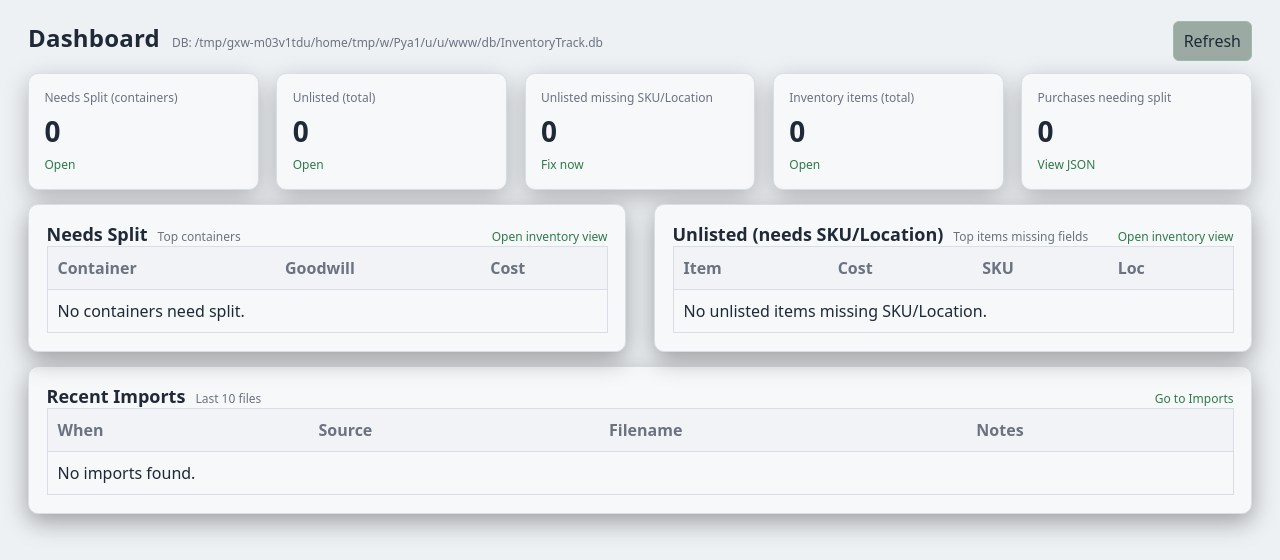
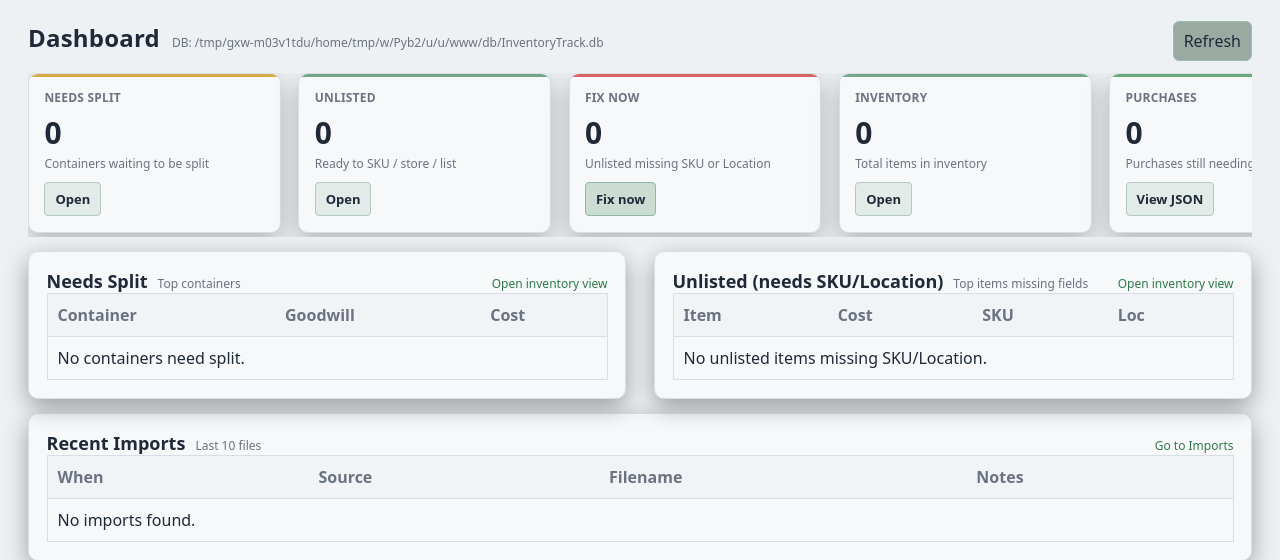
Before and after one commit to ark71/inventorytrack, a FastAPI app: page / in a window 1280 px wide. Shown: the part 76-636 px from the top of the page. Run offline with FastAPI, Linux system fonts and the light colour scheme; data that the repository does not hold is empty.

Commit message:
Refactor KPI display in dashboard: update layout to use flexbox, enhance card styles, and improve accessibility with labels and action buttons.

```diff
--- a/backend/app/static/app.css
+++ b/backend/app/static/app.css
@@ -114,17 +114,19 @@ a:hover { text-decoration: underline; }
   flex-wrap: wrap;
 }
 
-.kpi-grid {
-  display: grid;
-  grid-template-columns: repeat(5, minmax(0, 1fr));
+.kpi-bar {
+  display: flex;
   gap: calc(var(--space) * 1.25);
+  align-items: stretch;
+  overflow-x: auto;
+  padding-bottom: 4px; /* space for scrollbar */
+  scroll-snap-type: x mandatory;
 }
 
-@media (max-width: 1100px) {
-  .kpi-grid { grid-template-columns: repeat(3, minmax(0, 1fr)); }
-}
-@media (max-width: 760px) {
-  .kpi-grid { grid-template-columns: repeat(2, minmax(0, 1fr)); }
+.kpi-bar::-webkit-scrollbar { height: 10px; }
+.kpi-bar::-webkit-scrollbar-thumb {
+  background: color-mix(in srgb, var(--primary) 25%, var(--border));
+  border-radius: 999px;
 }
 
 .kpi-card {
@@ -135,16 +137,78 @@ a:hover { text-decoration: underline; }
   box-shadow:
     0 1px 0 rgba(255,255,255,0.04) inset,
     0 8px 24px rgba(0,0,0,0.25);
+  min-width: 220px;
+  flex: 1 0 220px;
+  scroll-snap-align: start;
+  position: relative;
+  overflow: hidden;
+}
+
+.kpi-card::before {
+  content: "";
+  position: absolute;
+  top: 0;
+  left: 0;
+  right: 0;
+  height: 3px;
+  background: color-mix(in srgb, var(--primary) 65%, transparent);
+}
+
+.kpi-card.kpi-warn::before   { background: color-mix(in srgb, var(--warning) 85%, transparent); }
+.kpi-card.kpi-danger::before { background: color-mix(in srgb, var(--danger) 85%, transparent); }
+.kpi-card.kpi-accent::before { background: color-mix(in srgb, var(--accent) 85%, transparent); }
+
+.kpi-label {
+  color: var(--muted);
+  font-size: 12px;
+  font-weight: 600;
+  letter-spacing: 0.2px;
+  text-transform: uppercase;
 }
 
 .kpi-value {
-  font-size: 28px;
+  font-size: 30px;
   font-weight: 700;
   margin-top: 6px;
-  margin-bottom: 6px;
+  margin-bottom: 2px;
   letter-spacing: 0.3px;
 }
 
+.kpi-sub {
+  color: var(--muted);
+  font-size: 12px;
+  margin-top: 0;
+}
+
+.kpi-actions {
+  margin-top: 10px;
+  display: flex;
+  gap: 8px;
+  flex-wrap: wrap;
+}
+
+.kpi-btn {
+  display: inline-flex;
+  align-items: center;
+  justify-content: center;
+  padding: 7px 10px;
+  border-radius: calc(var(--radius) - 6px);
+  border: 1px solid color-mix(in srgb, var(--primary) 22%, var(--border));
+  background: color-mix(in srgb, var(--primary) 10%, transparent);
+  color: var(--text);
+  text-decoration: none;
+  font-size: 13px;
+  font-weight: 600;
+}
+.kpi-btn:hover {
+  background: color-mix(in srgb, var(--primary) 16%, transparent);
+  text-decoration: none;
+}
+
+.kpi-btn-primary {
+  background: color-mix(in srgb, var(--primary) 22%, transparent);
+  border-color: color-mix(in srgb, var(--primary) 40%, var(--border));
+}
 hr {
   border: none;
   border-top: 1px solid var(--border);
--- a/backend/app/templates/index.html
+++ b/backend/app/templates/index.html
@@ -11,31 +11,50 @@
     </div>
   </div>
 
-  <div class="kpi-grid" style="margin-top: 12px;">
+  <div class="kpi-bar" style="margin-top: 12px;">
+    <div class="kpi-card kpi-warn">
+      <div class="kpi-label">Needs Split</div>
+      <div class="kpi-value" id="kpiNeedsSplit">—</div>
+      <div class="kpi-sub">Containers waiting to be split</div>
+      <div class="kpi-actions">
+        <a class="kpi-btn" href="/inventory?view=needs_split">Open</a>
+      </div>
+    </div>
+
     <div class="kpi-card">
-      <div class="small">Needs Split (containers)</div>
-      <div class="kpi-value" id="kpiNeedsSplit">—</div>
-      <div class="small"><a href="/inventory?view=needs_split">Open</a></div>
+      <div class="kpi-label">Unlisted</div>
+      <div class="kpi-value" id="kpiUnlistedTotal">—</div>
+      <div class="kpi-sub">Ready to SKU / store / list</div>
+      <div class="kpi-actions">
+        <a class="kpi-btn" href="/inventory?view=unlisted">Open</a>
+      </div>
     </div>
+
+    <div class="kpi-card kpi-danger">
+      <div class="kpi-label">Fix Now</div>
+      <div class="kpi-value" id="kpiUnlistedMissing">—</div>
+      <div class="kpi-sub">Unlisted missing SKU or Location</div>
+      <div class="kpi-actions">
+        <a class="kpi-btn kpi-btn-primary" href="/inventory?view=unlisted">Fix now</a>
+      </div>
+    </div>
+
     <div class="kpi-card">
-      <div class="small">Unlisted (total)</div>
-      <div class="kpi-value" id="kpiUnlistedTotal">—</div>
-      <div class="small"><a href="/inventory?view=unlisted">Open</a></div>
+      <div class="kpi-label">Inventory</div>
+      <div class="kpi-value" id="kpiInventoryTotal">—</div>
+      <div class="kpi-sub">Total items in inventory</div>
+      <div class="kpi-actions">
+        <a class="kpi-btn" href="/inventory">Open</a>
+      </div>
     </div>
-    <div class="kpi-card">
-      <div class="small">Unlisted missing SKU/Location</div>
-      <div class="kpi-value" id="kpiUnlistedMissing">—</div>
-      <div class="small"><a href="/inventory?view=unlisted">Fix now</a></div>
-    </div>
-    <div class="kpi-card">
-      <div class="small">Inventory items (total)</div>
-      <div class="kpi-value" id="kpiInventoryTotal">—</div>
-      <div class="small"><a href="/inventory">Open</a></div>
-    </div>
-    <div class="kpi-card">
-      <div class="small">Purchases needing split</div>
+
+    <div class="kpi-card kpi-accent">
+      <div class="kpi-label">Purchases</div>
       <div class="kpi-value" id="kpiPurchasesNeedingSplit">—</div>
-      <div class="small"><a href="/purchases/needs_split" target="_blank" rel="noopener noreferrer">View JSON</a></div>
+      <div class="kpi-sub">Purchases still needing split</div>
+      <div class="kpi-actions">
+        <a class="kpi-btn" href="/purchases/needs_split" target="_blank" rel="noopener noreferrer">View JSON</a>
+      </div>
     </div>
   </div>
 
```
